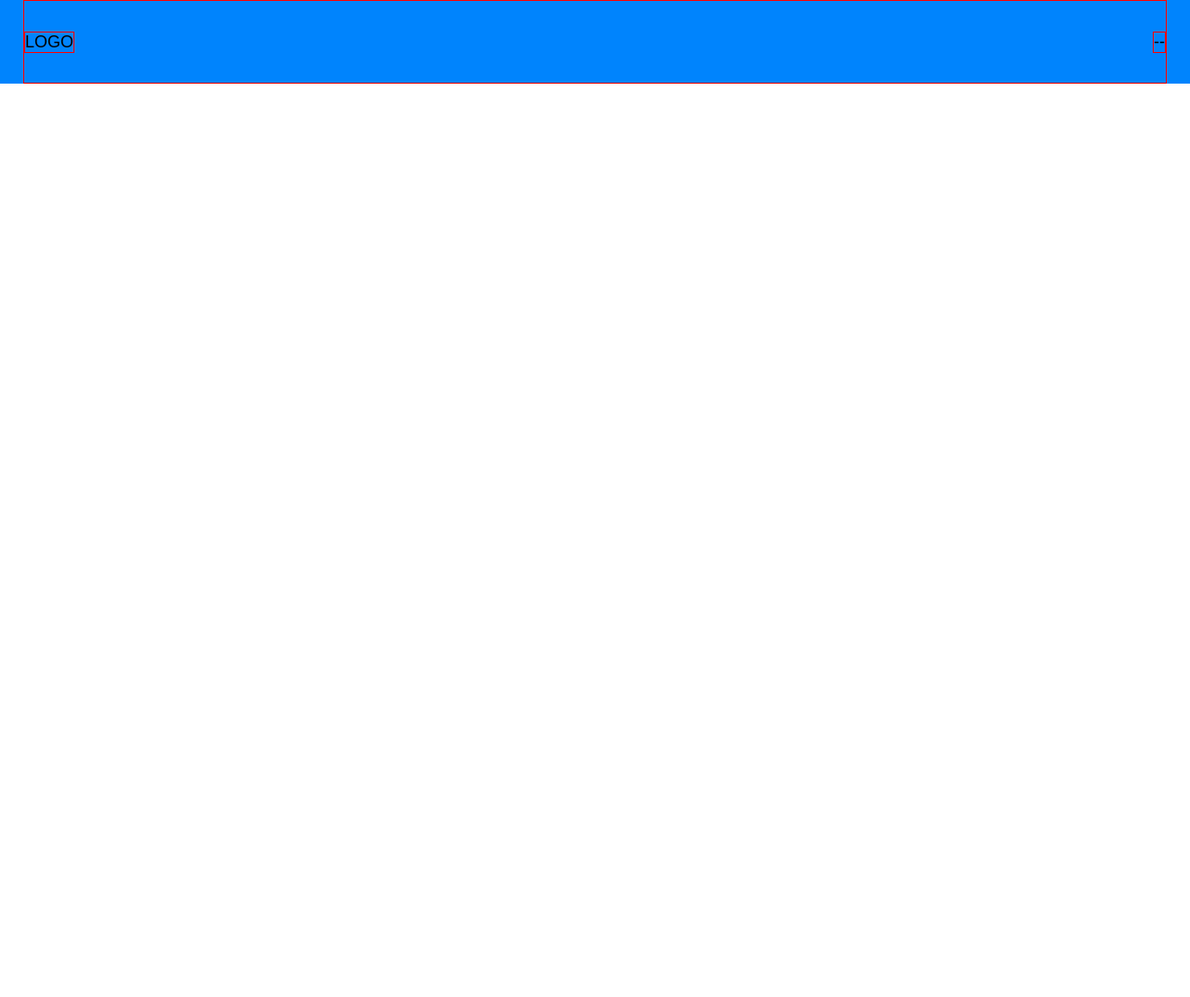
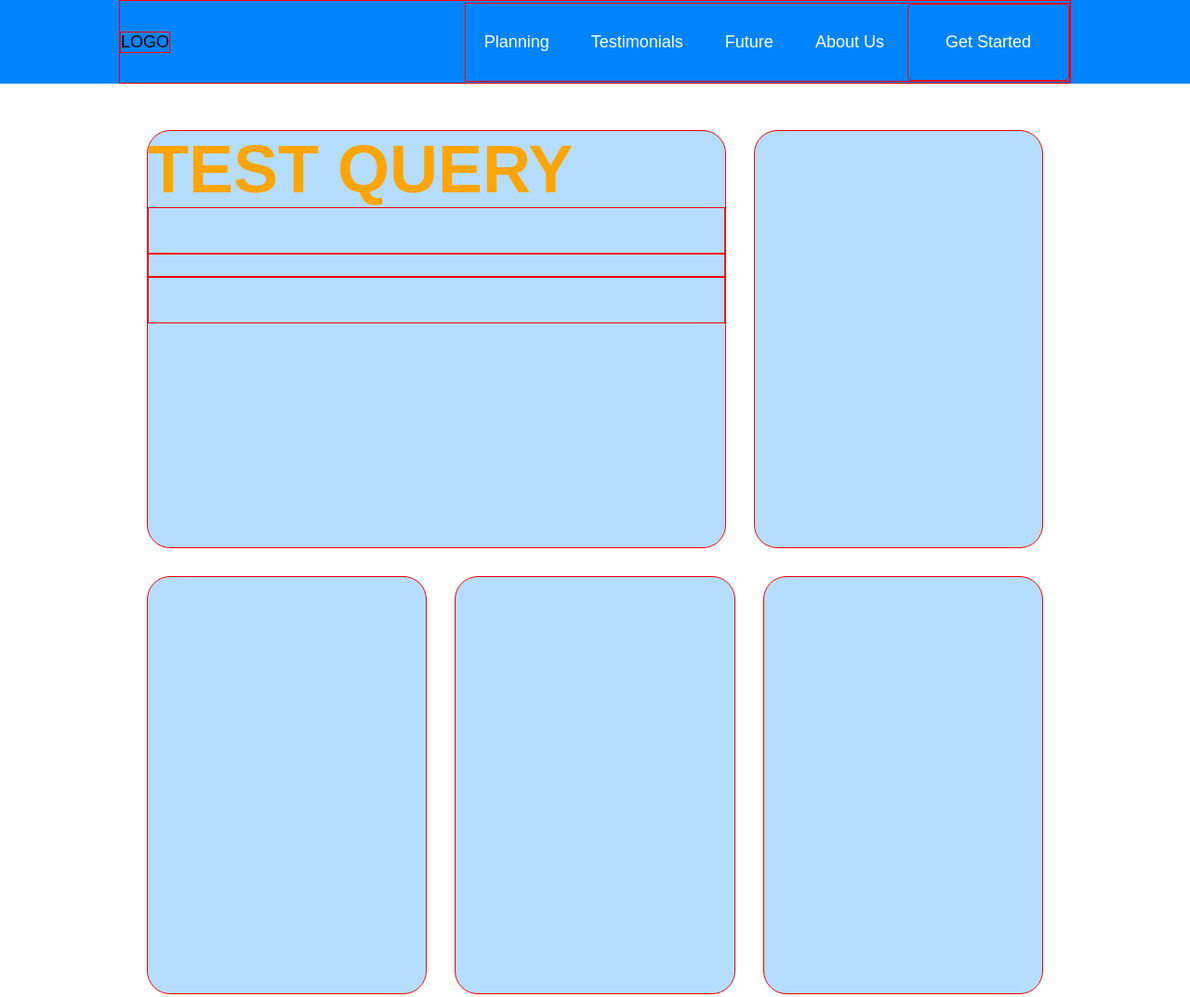
Before and after one commit to byHYONS/htmlcss-responsive-layout, a plain HTML site: page index.html in a window 1280 px wide. Shown: the whole page at 93% size. Before the commit the page ends 800 px from the top, so only its background shows below. Drawn offline with Linux system fonts and the light colour scheme.

Commit message:
[UPD] done hero section structure

```diff
--- a/css/style.css
+++ b/css/style.css
@@ -9,6 +9,7 @@
 .menu {
     background-color: #0084FD;
     position: fixed;
+    z-index: 500;
 }
 
 .menu__desktop {display: none;}
@@ -23,13 +24,88 @@
 }
 
 
+/* --- RESPONSIVE --- */
+@media screen and (min-width: 768px) {
+    h1 {color: red;}
+
+
+}
+
+@media screen and (min-width: 1140px) {
+    h1 {color: orange;}
+    .menu_container {
+        width: 80%;
+        margin: 0 auto;
+    }
+
+    .menu__mobile {display: none;}
+
+    .menu__desktop {display: inline-block;}
+}
+
+/* FINE • HEADER & MENÙ */
 
 /* ------------------------------
             MAIN
 ------------------------------ */
     /* sezione hero 6 colonne  */
+.hero {padding: 0px 30px;}
 
+.col__hero, .col__hero__content {
+    width: 100%;
+    background-color: #B5DDFF;
+    border-radius: 25px;
+    height: 450px;
+}
 
+.col__hero__content-text {
+    height: 50px;
+    border: 1px solid red;
+}
+
+.col__hero__content-btn {
+    height: 25px;
+    border: 1px solid red;
+}
+
+.col__hero__content-img {
+    height: 50px;
+    border: 1px solid red;
+}
+
+/* --- RESPONSIVE --- */
+@media screen and (min-width: 768px) {
+    h1 {color: red;}
+
+    .col__hero {
+        flex: 1 calc(100% / 3 - 30px);
+
+    }
+    .col__hero__content {
+        flex: 2 calc((100% / 3 - 30px) * 2);
+    }
+
+}
+
+@media screen and (min-width: 1140px) {
+    h1 {color: orange;}
+
+    .row .hero:nth-child(2) {margin-top: 100px;}
+
+    .hero-container {
+        width: 80%;
+        margin: 0 auto;
+    }
+    .col__hero {
+        flex: 1 calc(100% / 3 - 30px);
+
+    }
+    .col__hero__content {
+        flex: 2 calc((100% / 3 - 30px) * 2);
+    }
+}
+
+/* FINE • hero section */
 
     /* sezione planning 2 colonne • foto + card  */
 
@@ -58,7 +134,3 @@
 /* ------------------------------
             FOOTER
 ------------------------------ */
-
-
-
-#B5DDFF;
--- a/index.html
+++ b/index.html
@@ -11,7 +11,7 @@
     <!-- HEADER • menù  -->
     <header>
         <div class="container-full menu">
-            <div class="row jc-between ai-center mx-25 bdb ht-90">
+            <div class="row menu_container jc-between ai-center mx-30 bdb ht-90">
                 <div class="logo bdb">
                     LOGO
                 </div>
@@ -27,7 +27,6 @@
                 <div class="menu__mobile bdb">
                     --
                 </div>
-
             </div>
         </div>
     </header>
@@ -35,6 +34,20 @@
     <!-- MAIN -->
     <main>
         <!-- sezione hero 6 colonne -->
+        <div class="hero-container pt-140">
+            <div class="row hero gap-30 mb-50">
+                <div class="col__hero col__hero__content bdb">
+                    <h1>TEST QUERY</h1>
+                    <div class="col__hero__content-text bdb"></div>
+                    <div class="col__hero__content-btn bdb"></div>
+                    <div class="col__hero__content-img bdb"></div>
+                </div>
+                <div class="col__hero bdb"></div>
+                <div class="col__hero bdb"></div>
+                <div class="col__hero bdb"></div>
+                <div class="col__hero bdb"></div>
+            </div>
+        </div>
 
         <!-- sezione planning 2 colonne • foto + card -->
 
```
